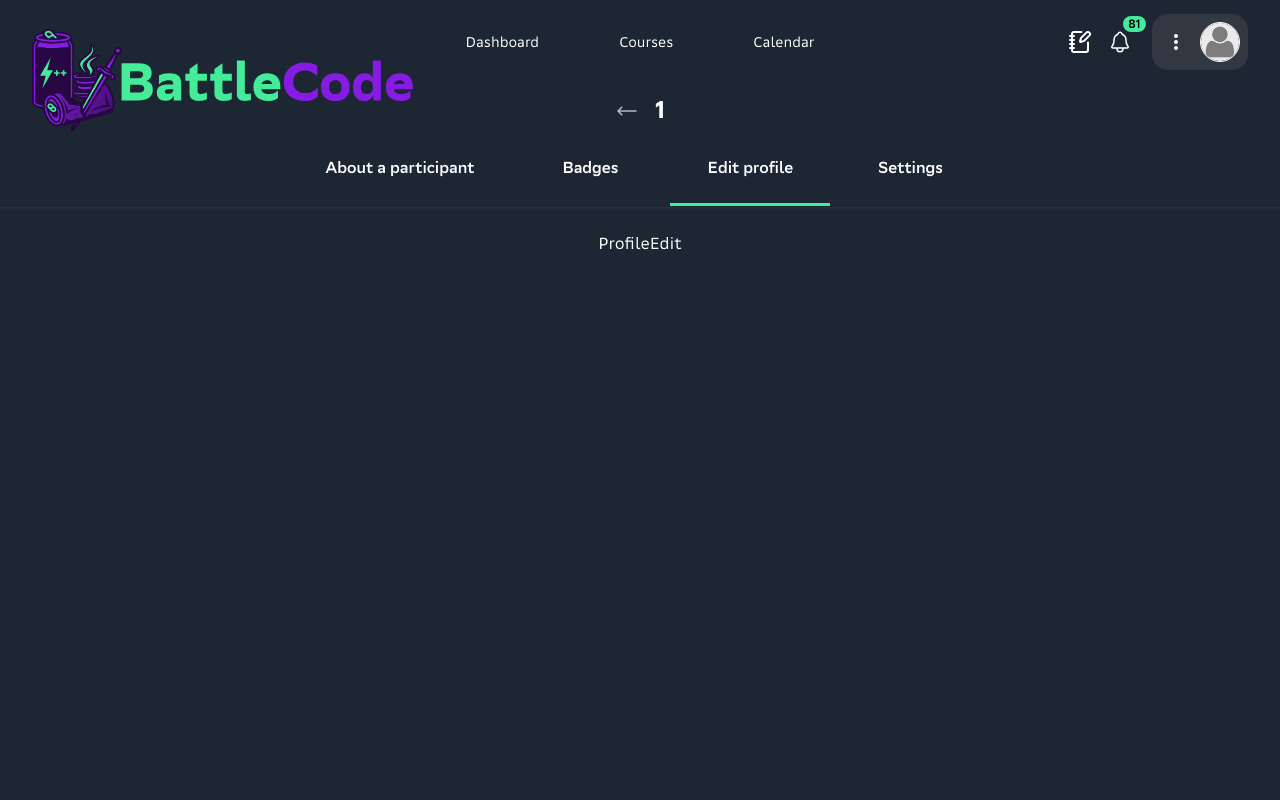
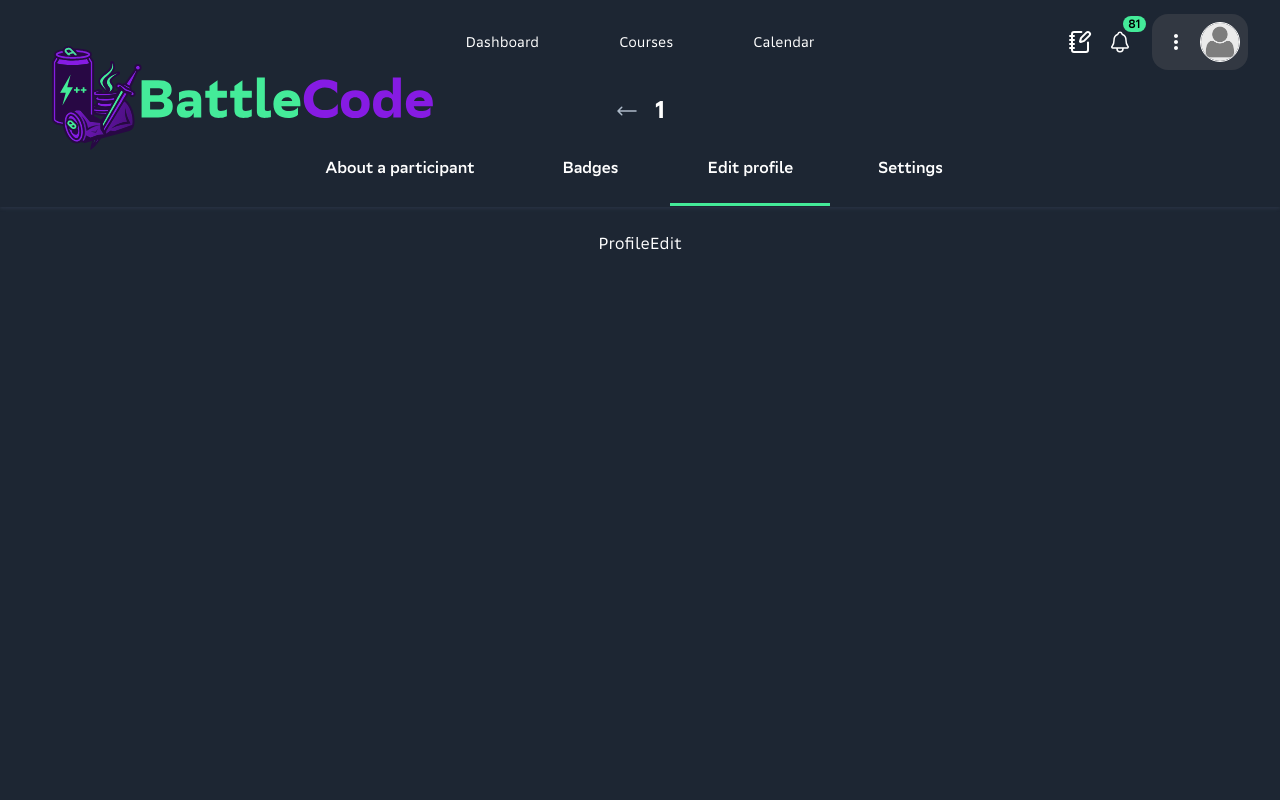
Before and after one commit to Mauzek/BattleCode, a React (Vite) app: page /user/1/edit in a window 1280 px wide. Shown: the top 800 px of the page. Built offline with nearby package versions, Linux system fonts and the light colour scheme; sample sign-in values are in the browser's storage.

Commit message:
styles(header): обновить стили для логотипа

```diff
--- a/src/components/layout/header/header.module.scss
+++ b/src/components/layout/header/header.module.scss
@@ -33,8 +33,8 @@
 
 &__logoImage {
   position: absolute;
-  left: 0;
-  top: 35%;
+  left: 5%;
+  top: 55%;
   transform-origin: left center;
   height: 104px;
   will-change: transform;
--- a/src/components/layout/header/header.tsx
+++ b/src/components/layout/header/header.tsx
@@ -35,7 +35,7 @@ export const Header = () => {
         const progress = clamp(currentScroll / 120, 0, 1);
 
         const scale = 1 - progress * 0.35;
-        const yOffset = -progress * 25;
+        const yOffset = -progress * 41;
 
         gsap.to(logo, {
           scale,
```
